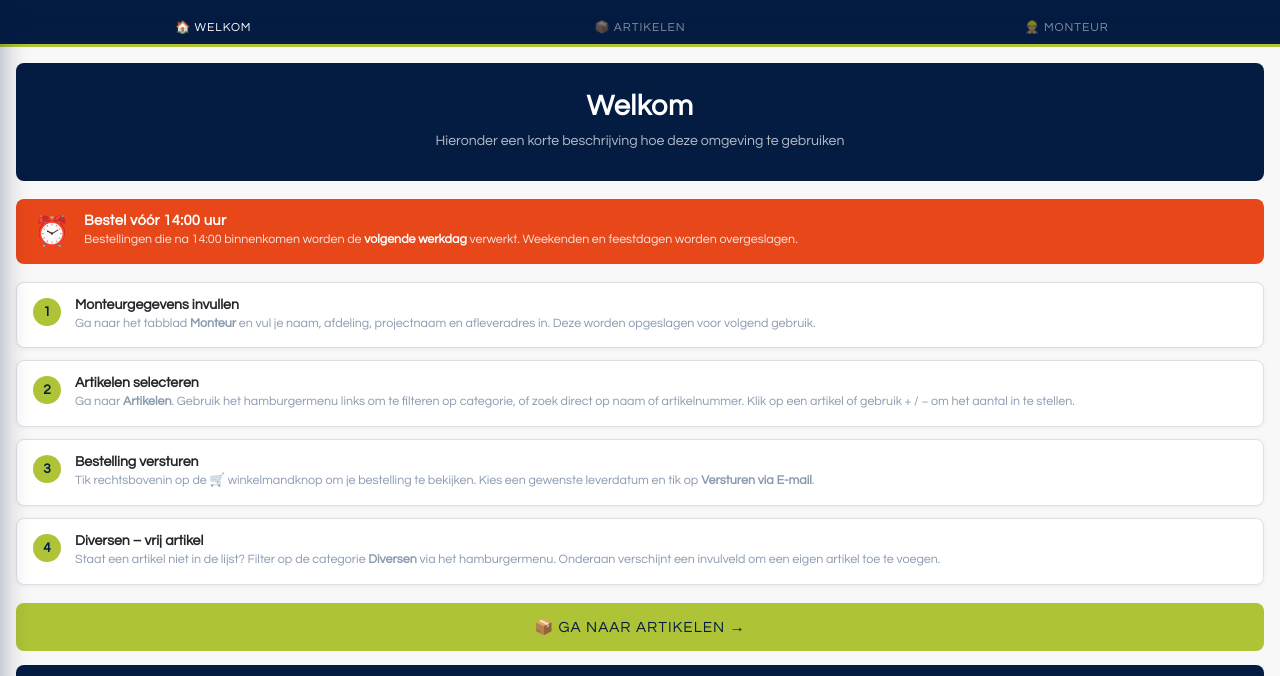
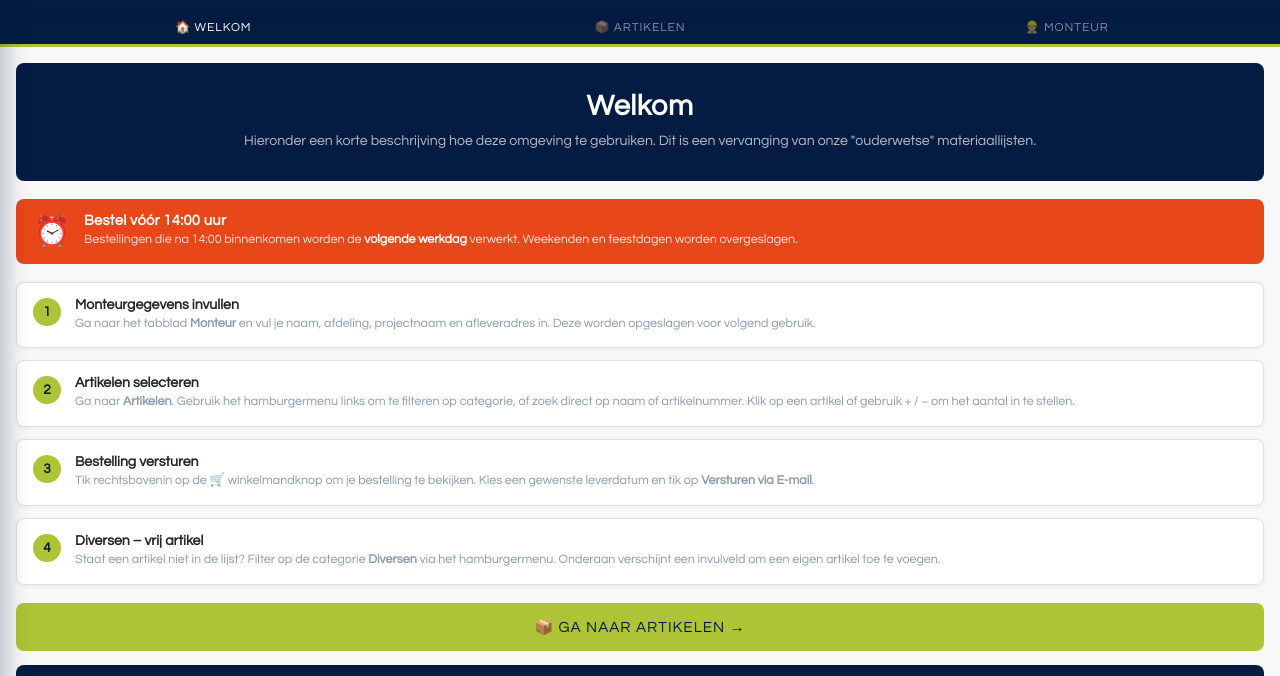
Before and after one commit to Rubenbrinks/monteur-app, a plain HTML site: page index.html in a window 1280 px wide. Shown: the part 52-728 px from the top of the page. Drawn offline with Linux system fonts and the light colour scheme.

Commit message:
Update index.html

```diff
--- a/index.html
+++ b/index.html
@@ -262,7 +262,7 @@
 <div class="section" id="tab-welkom" style="display:block">
   <div class="landing-hero">
     <h1>Welkom</h1>
-    <p>Hieronder een korte beschrijving hoe deze omgeving te gebruiken</p>
+    <p>Hieronder een korte beschrijving hoe deze omgeving te gebruiken. Dit is een vervanging van onze "ouderwetse" materiaallijsten.</p>
   </div>
   <div style="background:#e8471a;border-radius:var(--radius);padding:14px 18px;margin-bottom:18px;display:flex;align-items:center;gap:14px">
     <div style="font-size:1.8rem;flex-shrink:0">⏰</div>
```
